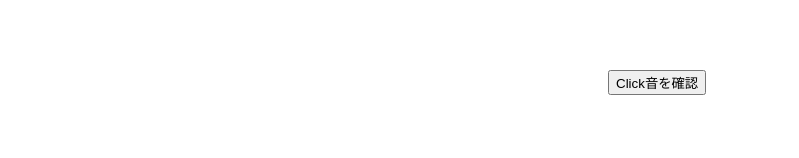
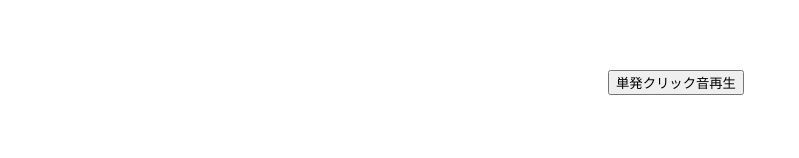
Before and after one commit to Itsuki-Okada/groove-trainer-ai, a React (Vite) app in the folder frontend/: page / in a window 1280 px wide. Shown: the part 142-300 px from the top of the page, without its empty margins (0-799 px from the left). Built offline with nearby package versions, Linux system fonts and the light colour scheme; the HTML template or start-up script is replaced by a standard one.

Commit message:
Update ClickPlayer.tsx

```diff
--- a/frontend/src/components/ClickPlayer.tsx
+++ b/frontend/src/components/ClickPlayer.tsx
@@ -1,21 +1,19 @@
-// frontend/src/components/ClickPreviewButton.tsx
 import React from "react";
 
-const ClickPreviewButton: React.FC = () => {
-  const playClick = () => {
-    const audio = new Audio("/click.wav");
-    audio.currentTime = 0;
-    audio.play();
+const ClickPlayer: React.FC = () => {
+  const handleClick = () => {
+    const click = new Audio("/click.wav");
+    click.play();
   };
 
   return (
     <button
-      onClick={playClick}
-      className="px-4 py-2 bg-gray-500 text-white rounded hover:bg-gray-600"
+      onClick={handleClick}
+      className="px-4 py-2 bg-blue-500 text-white rounded"
     >
-      Click音を確認
+      単発クリック音再生
     </button>
   );
 };
 
-export default ClickPreviewButton;
+export default ClickPlayer;
```
